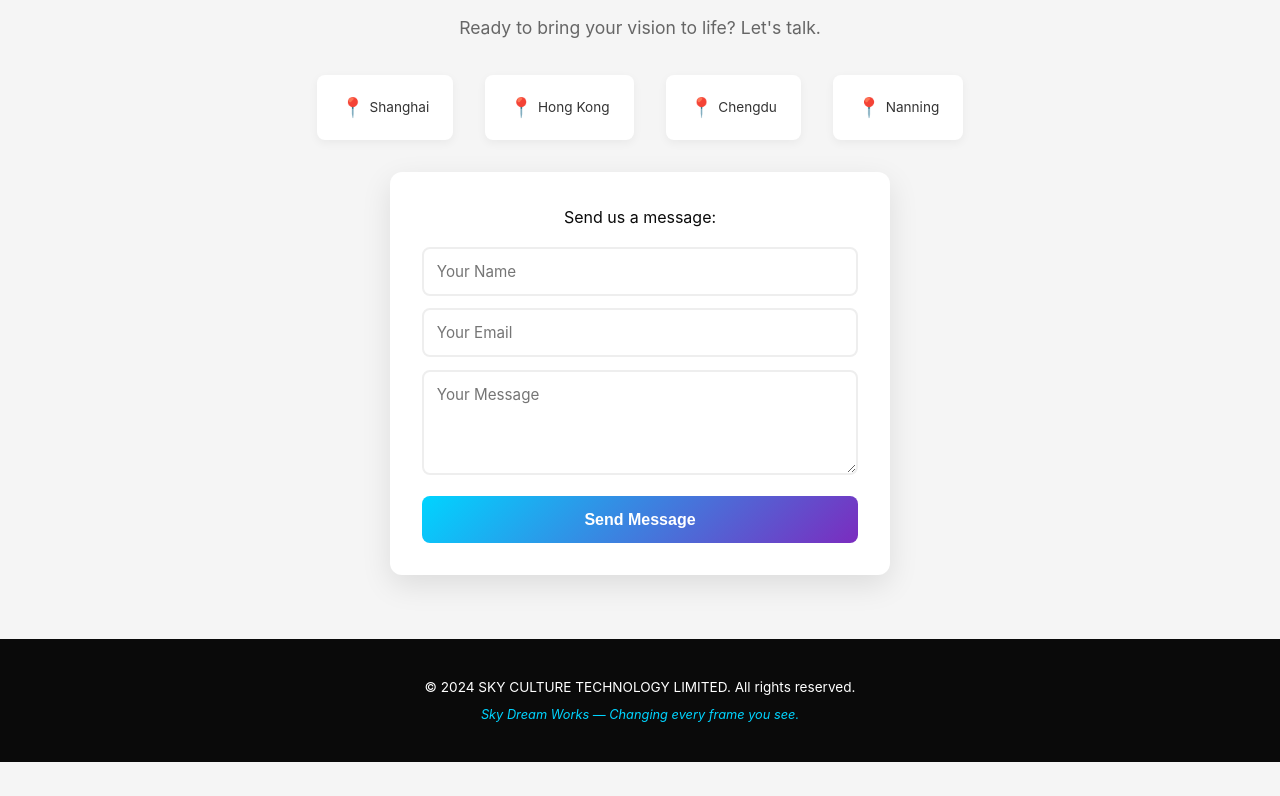
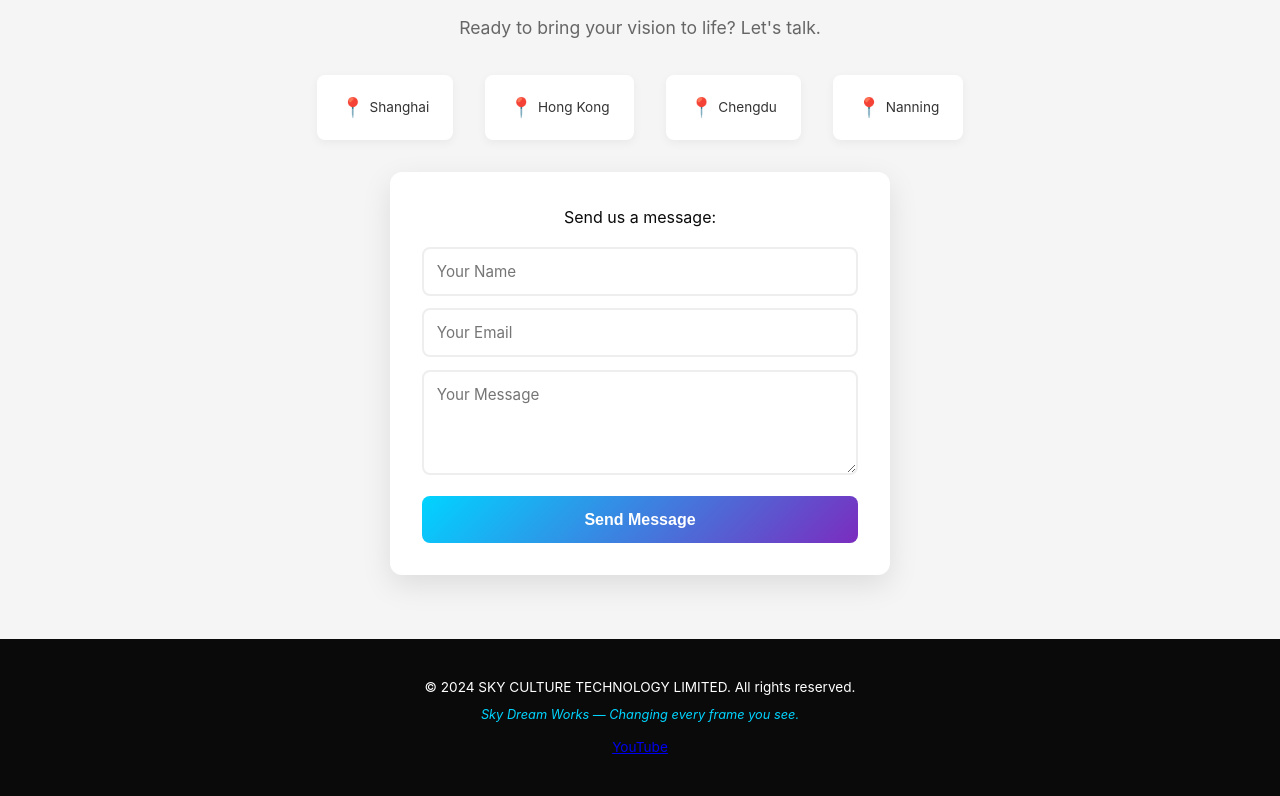
Before and after one commit to KJADEHOME/sky-aitec-website, a plain HTML site: page index.html in a window 1280 px wide. Shown: the part 3123-3919 px from the top of the page. Before the commit the page ends 3885 px from the top, so only its background shows below. Drawn offline with Linux system fonts and the light colour scheme.

Commit message:
Update index.html

```diff
--- a/index.html
+++ b/index.html
@@ -302,11 +302,14 @@
     </section>
 
     <footer>
-        <div class="footer-content">
-            <p>&copy; 2024 SKY CULTURE TECHNOLOGY LIMITED. All rights reserved.</p>
-            <p class="footer-tagline">Sky Dream Works — Changing every frame you see.</p>
-        </div>
-    </footer>
+    <div class="footer-content">
+        <p>&copy; 2024 SKY CULTURE TECHNOLOGY LIMITED. All rights reserved.</p>
+        <p class="footer-tagline">Sky Dream Works — Changing every frame you see.</p>
+        <p style="margin-top: 10px;">
+            <a href="https://www.youtube.com/@SKYAITECDREAM" target="_blank" rel="noopener">YouTube</a>
+        </p>
+    </div>
+</footer>
 
     <script>
     function toggleCase(element) {
```
